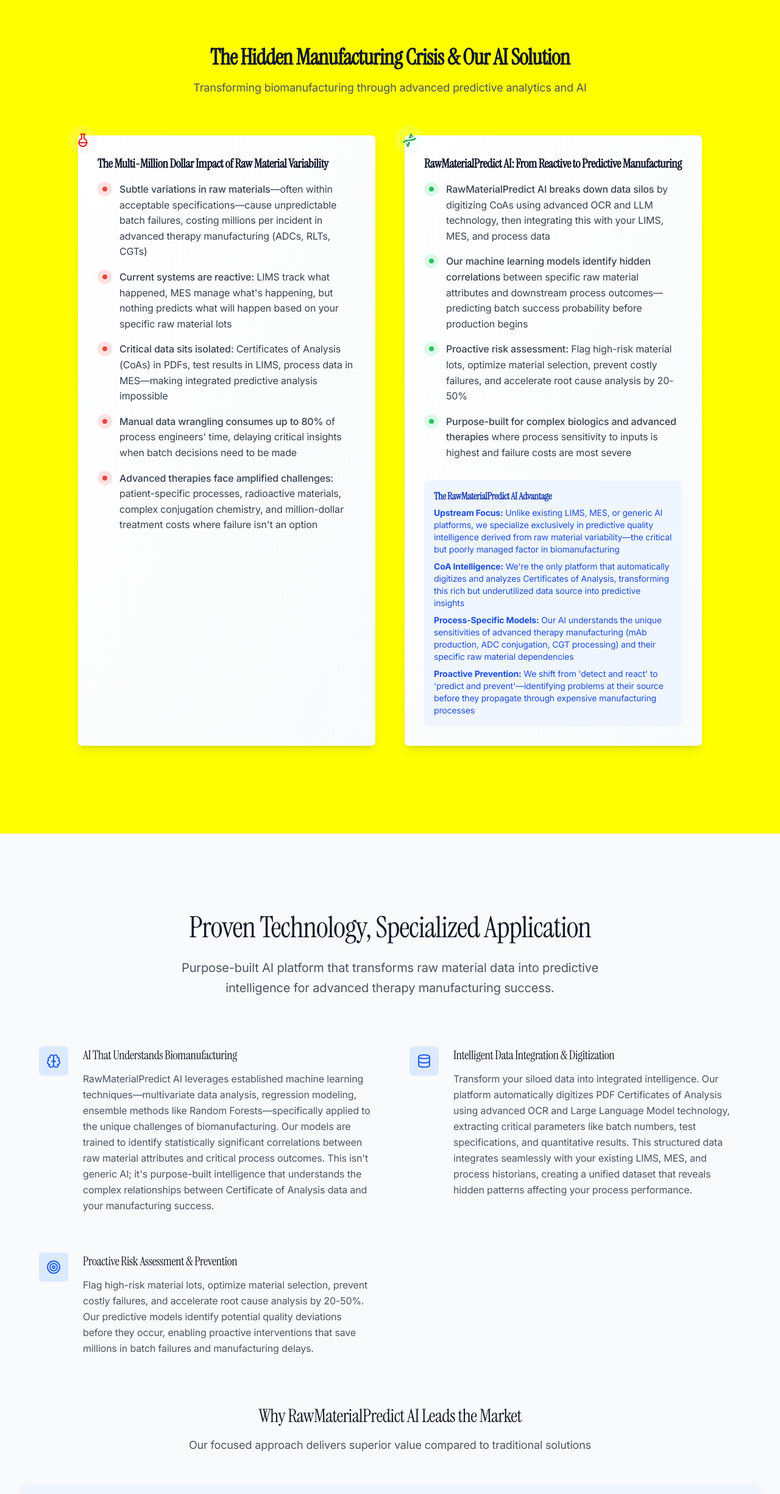
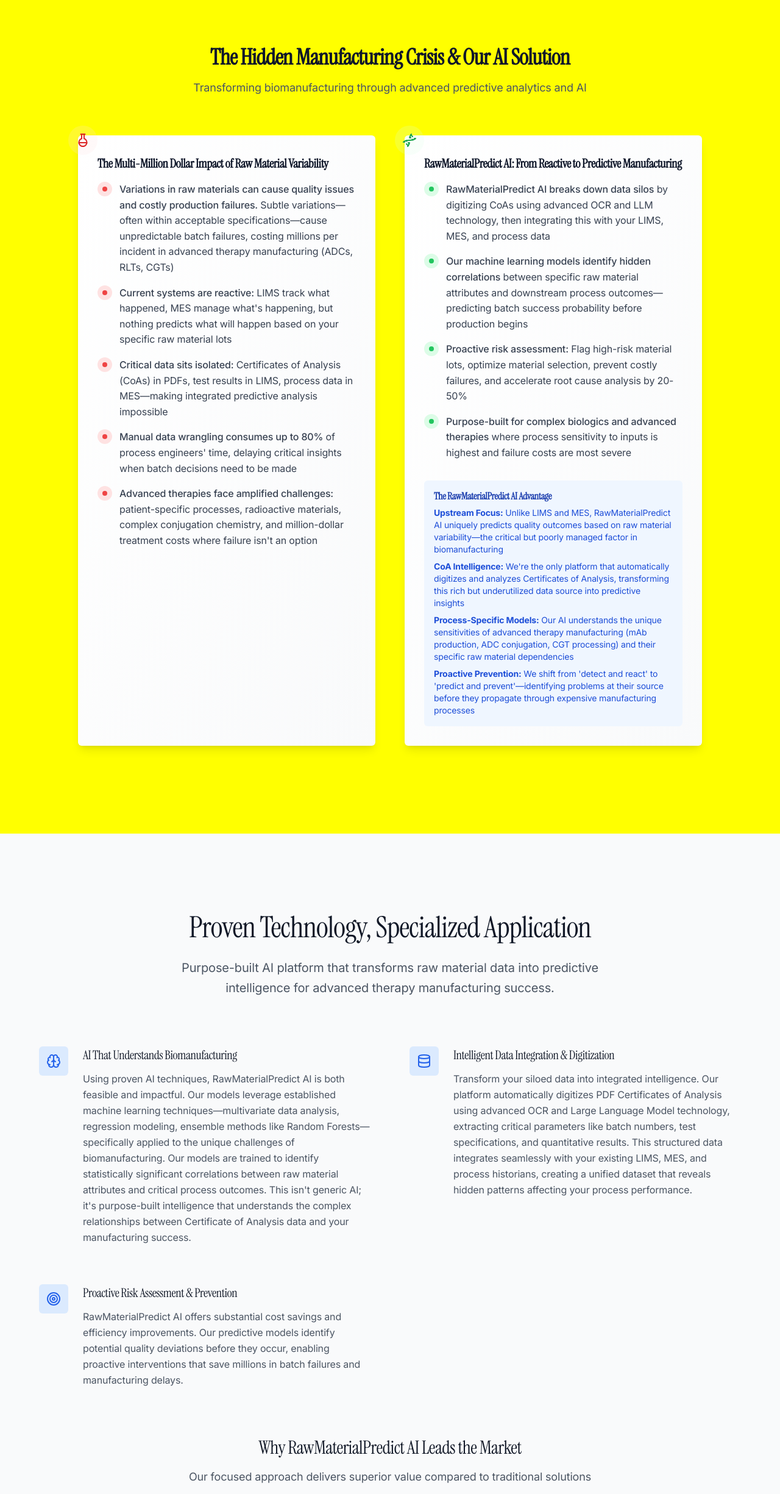
Before and after one commit to eshaan-bansal/bio-predict-genesis-web, a React (Vite) app: page / in a window 1280 px wide. Shown: the part 806-3256 px from the top of the page at 61% size. Built offline with nearby package versions, Linux system fonts and the light colour scheme.

Commit message:
Search for text fixes

```diff
--- a/src/components/PlatformSection.tsx
+++ b/src/components/PlatformSection.tsx
@@ -1,4 +1,3 @@
-
 import React from 'react';
 import { Brain, Database, Target, Check, X, AlertTriangle } from 'lucide-react';
 import { Table, TableBody, TableCell, TableHead, TableHeader, TableRow } from "@/components/ui/table";
@@ -8,7 +7,7 @@ const PlatformSection = () => {
     {
       icon: Brain,
       title: "AI That Understands Biomanufacturing",
-      description: "RawMaterialPredict AI leverages established machine learning techniques—multivariate data analysis, regression modeling, ensemble methods like Random Forests—specifically applied to the unique challenges of biomanufacturing. Our models are trained to identify statistically significant correlations between raw material attributes and critical process outcomes. This isn't generic AI; it's purpose-built intelligence that understands the complex relationships between Certificate of Analysis data and your manufacturing success."
+      description: "Using proven AI techniques, RawMaterialPredict AI is both feasible and impactful. Our models leverage established machine learning techniques—multivariate data analysis, regression modeling, ensemble methods like Random Forests—specifically applied to the unique challenges of biomanufacturing. Our models are trained to identify statistically significant correlations between raw material attributes and critical process outcomes. This isn't generic AI; it's purpose-built intelligence that understands the complex relationships between Certificate of Analysis data and your manufacturing success."
     },
     {
       icon: Database,
@@ -18,7 +17,7 @@ const PlatformSection = () => {
     {
       icon: Target,
       title: "Proactive Risk Assessment & Prevention",
-      description: "Flag high-risk material lots, optimize material selection, prevent costly failures, and accelerate root cause analysis by 20-50%. Our predictive models identify potential quality deviations before they occur, enabling proactive interventions that save millions in batch failures and manufacturing delays."
+      description: "RawMaterialPredict AI offers substantial cost savings and efficiency improvements. Our predictive models identify potential quality deviations before they occur, enabling proactive interventions that save millions in batch failures and manufacturing delays."
     }
   ];
 
--- a/src/components/ProblemSection.tsx
+++ b/src/components/ProblemSection.tsx
@@ -30,7 +30,7 @@ const ProblemSection = () => {
                       <span className="h-2 w-2 rounded-full bg-red-500"></span>
                     </div>
                     <p className="text-gray-700 dark:text-gray-300">
-                      <strong className="font-medium">Subtle variations in raw materials</strong>—often within acceptable specifications—cause unpredictable batch failures, costing millions per incident in advanced therapy manufacturing (ADCs, RLTs, CGTs)
+                      <strong className="font-medium">Variations in raw materials can cause quality issues and costly production failures.</strong> Subtle variations—often within acceptable specifications—cause unpredictable batch failures, costing millions per incident in advanced therapy manufacturing (ADCs, RLTs, CGTs)
                     </p>
                   </li>
                   <li className="flex">
@@ -116,7 +116,7 @@ const ProblemSection = () => {
                 <div className="mt-8 p-4 bg-blue-50 dark:bg-blue-900/20 rounded-lg">
                   <h4 className="font-semibold text-blue-800 dark:text-blue-300 mb-2">The RawMaterialPredict AI Advantage</h4>
                   <div className="space-y-2 text-sm text-blue-700 dark:text-blue-200">
-                    <p><strong>Upstream Focus:</strong> Unlike existing LIMS, MES, or generic AI platforms, we specialize exclusively in predictive quality intelligence derived from raw material variability—the critical but poorly managed factor in biomanufacturing</p>
+                    <p><strong>Upstream Focus:</strong> Unlike LIMS and MES, RawMaterialPredict AI uniquely predicts quality outcomes based on raw material variability—the critical but poorly managed factor in biomanufacturing</p>
                     <p><strong>CoA Intelligence:</strong> We're the only platform that automatically digitizes and analyzes Certificates of Analysis, transforming this rich but underutilized data source into predictive insights</p>
                     <p><strong>Process-Specific Models:</strong> Our AI understands the unique sensitivities of advanced therapy manufacturing (mAb production, ADC conjugation, CGT processing) and their specific raw material dependencies</p>
                     <p><strong>Proactive Prevention:</strong> We shift from 'detect and react' to 'predict and prevent'—identifying problems at their source before they propagate through expensive manufacturing processes</p>
```
